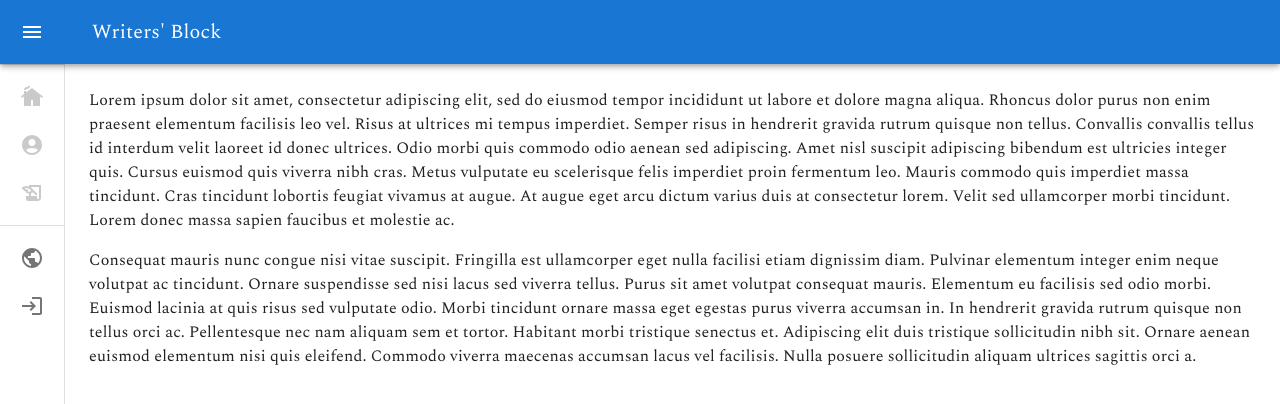
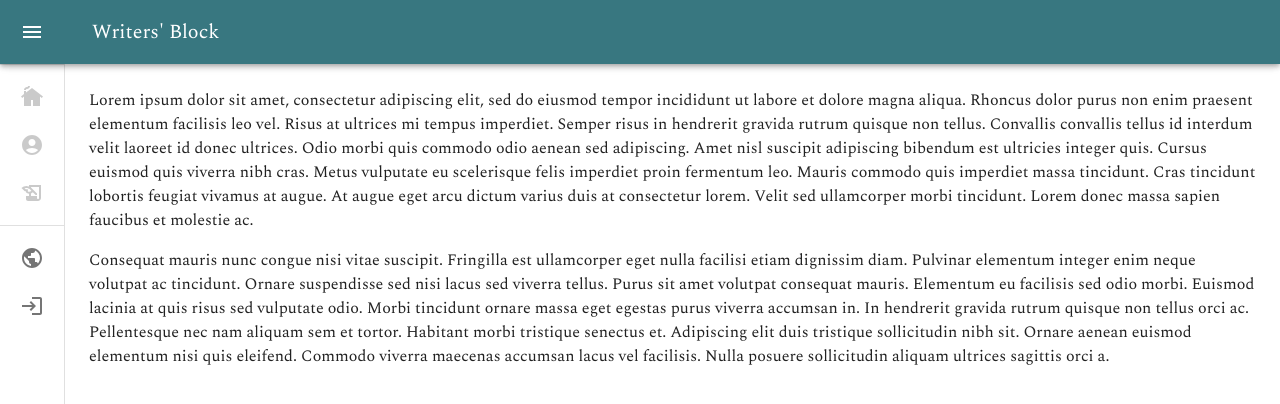
Before and after one commit to TarTelperion/startup, a React (Vite) app: page / in a window 1280 px wide. Shown: the top 404 px of the page. Built offline with nearby package versions, Linux system fonts and the light colour scheme; no server answers.

Commit message:
add material theme

```diff
--- a/src/App.jsx
+++ b/src/App.jsx
@@ -2,7 +2,35 @@ import React from 'react'
 import { createRoot } from 'react-dom/client'
 import Root from './Root'
 import MiniDrawer from './AppFrame'
+import { createTheme, ThemeProvider } from '@mui/material/styles'
 import '@fontsource/spectral'
-import './styles.css'
 
-createRoot(document.getElementById('root')).render(<MiniDrawer />)
+const theme = createTheme({
+  palette: {
+    type: 'light',
+    primary: {
+      main: '#387780',
+    },
+    secondary: {
+      main: '#FA8072',
+    },
+    success: {
+      main: '#cad2c5',
+    },
+    error: {
+      main: '#f44336',
+    },
+    info: {
+      main: '#dbd4d3',
+    },
+  },
+  typography: {
+    fontFamily: '"Spectral", "Helvetica", "Arial", sans-serif',
+  },
+})
+
+createRoot(document.getElementById('root')).render(
+  <ThemeProvider theme={theme}>
+    <MiniDrawer />
+  </ThemeProvider>
+)
--- a/src/Root.jsx
+++ b/src/Root.jsx
@@ -1,9 +1,6 @@
 import React from 'react'
 import CssBaseline from '@mui/material/CssBaseline'
 import Container from '@mui/material/Container'
-import { ThemeProvider, createTheme } from '@mui/material/styles'
-
-const theme = createTheme()
 
 const App = () => {
   return (
```
Also changed, not shown: 1 other file (tests, documents, lock files or other folders).
